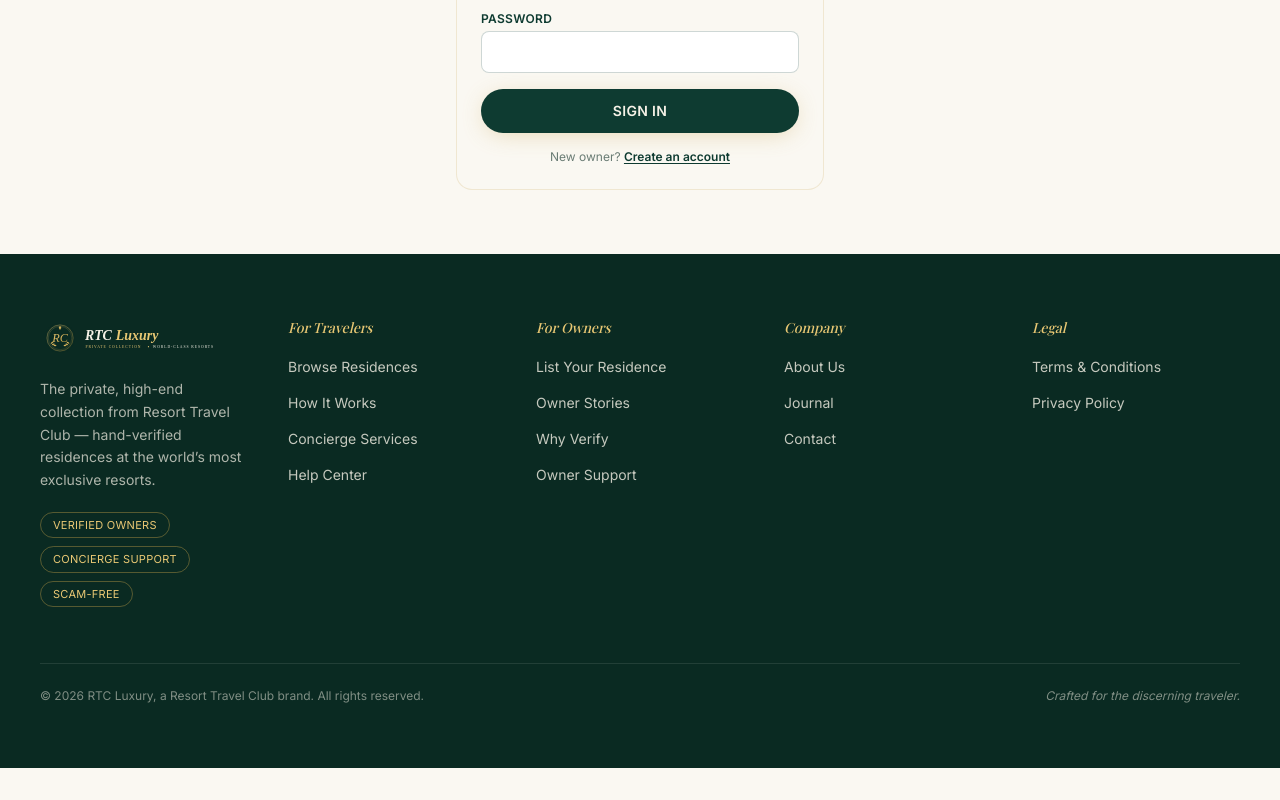
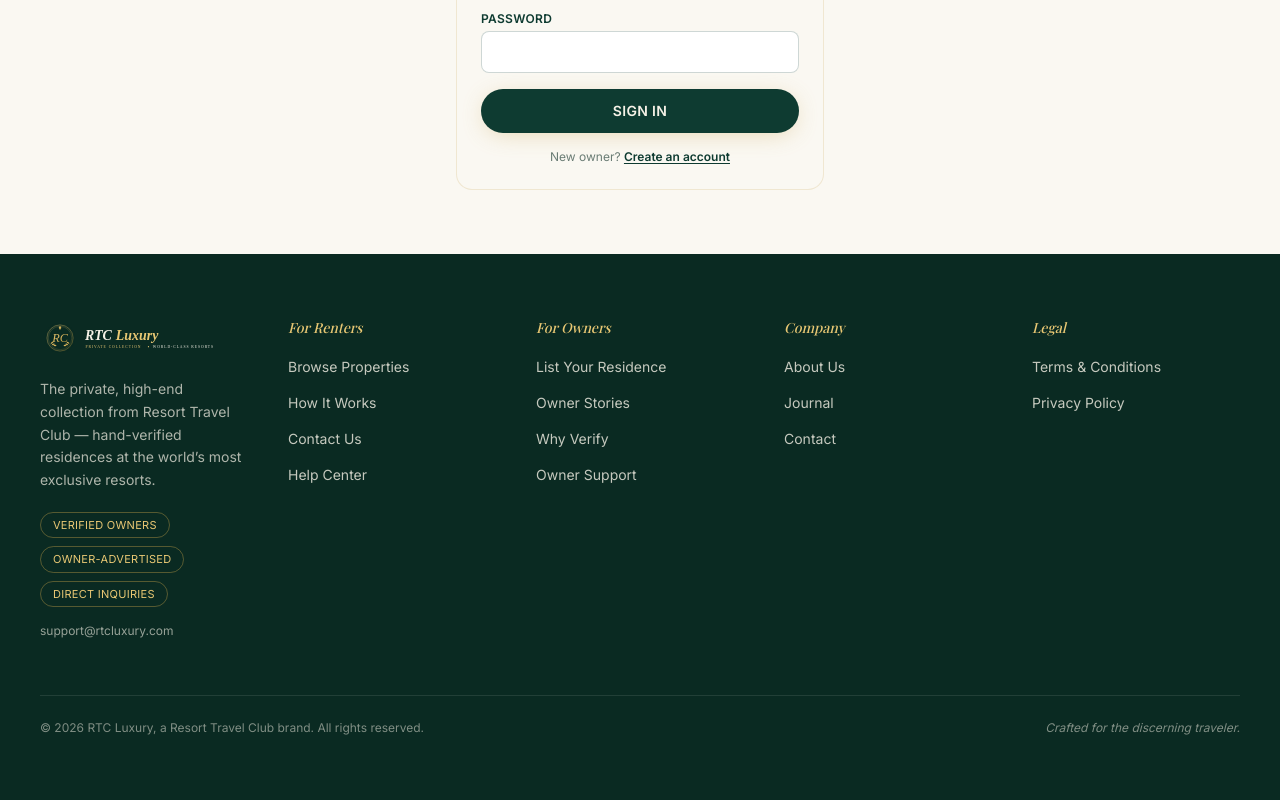
Before and after one commit to Telecomelite-Inc/rtcluxury, a React (Vite) app: page /login in a window 1280 px wide. Shown: the part 501-1301 px from the top of the page. Before the commit the page ends 1269 px from the top, so only its background shows below. Built offline with nearby package versions, Linux system fonts and the light colour scheme; no server answers; a web font is replaced by a local one.

Commit message:
Update footer links and badges for renters

```diff
--- a/src/components/Footer.jsx
+++ b/src/components/Footer.jsx
@@ -3,11 +3,11 @@
 
 const columns = [
   {
-    title: 'For Travelers',
+    title: 'For Renters',
     links: [
-      { label: 'Browse Residences', to: '/properties' },
+      { label: 'Browse Properties', to: '/properties' },
       { label: 'How It Works', to: '/about' },
-      { label: 'Concierge Services', to: '/contact' },
+      { label: 'Contact Us', to: '/contact' },
       { label: 'Help Center', to: '/contact' },
     ],
   },
@@ -49,7 +49,7 @@
               residences at the world&rsquo;s most exclusive resorts.
             </p>
             <div className="mt-5 flex flex-wrap gap-2">
-              {['Verified Owners', 'Concierge Support', 'Scam-Free'].map((badge) => (
+              {['Verified Owners', 'Owner-Advertised', 'Direct Inquiries'].map((badge) => (
                 <span
                   key={badge}
                   className="rounded-full border border-gold-500/40 px-3 py-1 text-[11px] uppercase tracking-wide text-gold-400"
@@ -58,6 +58,7 @@
                 </span>
               ))}
             </div>
+            <p className="mt-4 text-xs text-cream/60">support@rtcluxury.com</p>
           </div>
 
           {columns.map((col) => (
```
